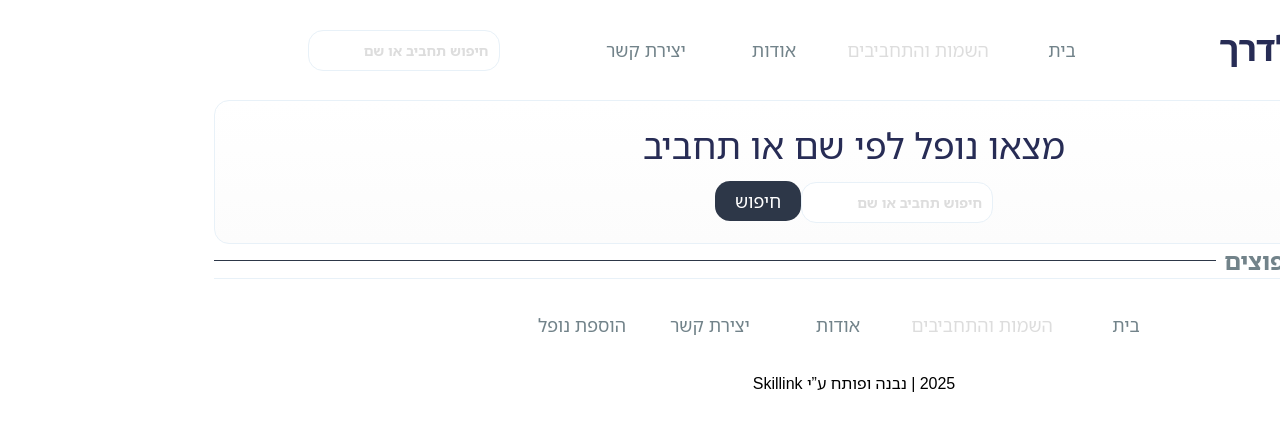
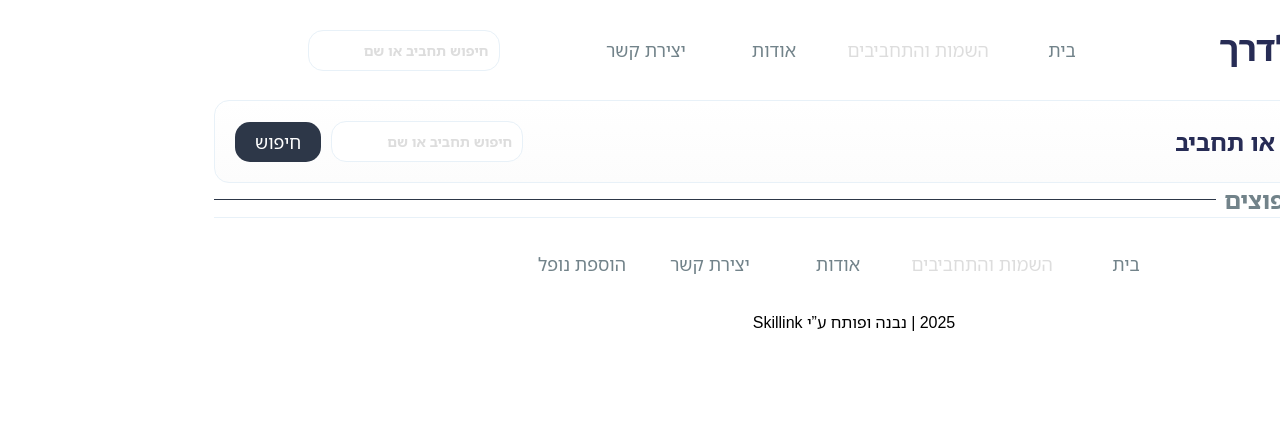
Before and after one commit to Skillink-org/Zikaron-Laderech, a Next.js app: page /all-fallen in a window 1280 px wide. Shown: the top 430 px of the page. Built offline with nearby package versions, Linux system fonts and the light colour scheme.

Commit message:
aligned with prop names modification on the CustomBubble component

```diff
--- a/app/all-fallen/page.jsx
+++ b/app/all-fallen/page.jsx
@@ -7,7 +7,7 @@ import TitleDivider from "../components/TitleDivider";
 export default function AllFallenPage() {
   return (
     <>
-      <CustomBubble className={styles.customBubble}>
+      <CustomBubble classNames={styles.customBubble}>
         <p className={styles.header}>מצאו נופל לפי שם או תחביב</p>
         <div className={styles.searchContainer}>
           <SearchInput className={styles.searchInput} />
@@ -17,7 +17,7 @@ export default function AllFallenPage() {
       <TitleDivider title={"סינון לפי תחביבים נפוצים"} />
 
       {/* TODO: Add HobbyTags here */}
-      {/* TODO: Iterate through fallens and render ProfileCars */}
+      {/* TODO: Iterate through fallens and render ProfileCards */}
     </>
   );
 }
```
